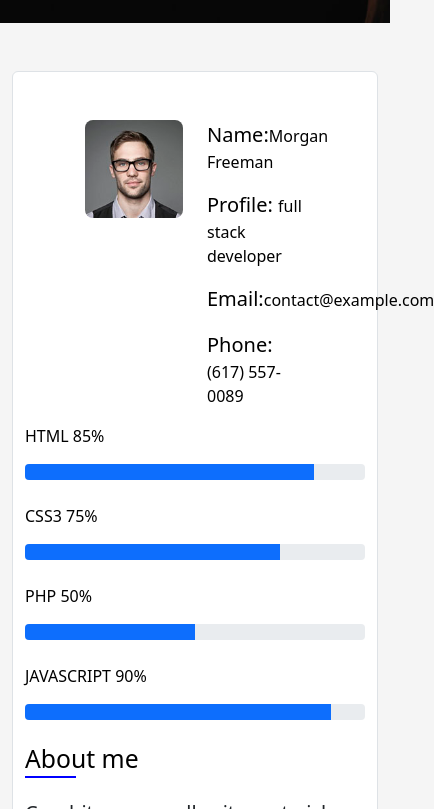
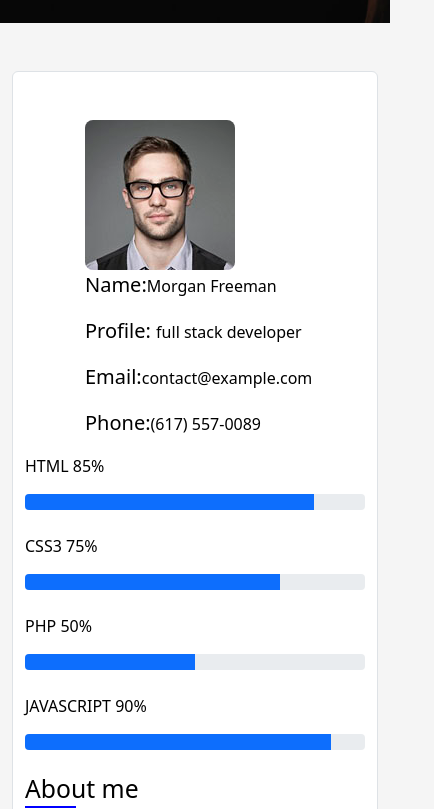
Before and after one commit to KhaledAhmed2001/DevFolio, a plain HTML site: page index.html in a window 390 px wide. Shown: the part 821-1630 px from the top of the page, 434 px wide, since content can reach past the window. Drawn offline with nearby package versions, Linux system fonts and the light colour scheme.

Commit message:
faxed media

```diff
--- a/index.html
+++ b/index.html
@@ -133,7 +133,7 @@
                 <div class="col-lg-6 col-sm-12">
                   <div class="container">
                     <div class="row px-5">
-                      <div class="col-6">
+                      <div class="col-lg-6 col-sm-12">
                         <div class="">
                           <img
                             class="rounded-3 img-fluid"
@@ -142,7 +142,7 @@
                           />
                         </div>
                       </div>
-                      <div class="col-6">
+                      <div class="col-lg-6 col-sm-12">
                         <p class="fw-light">
                           <span class="fs-5 fw-bolder">Name:</span>Morgan
                           Freeman
```
